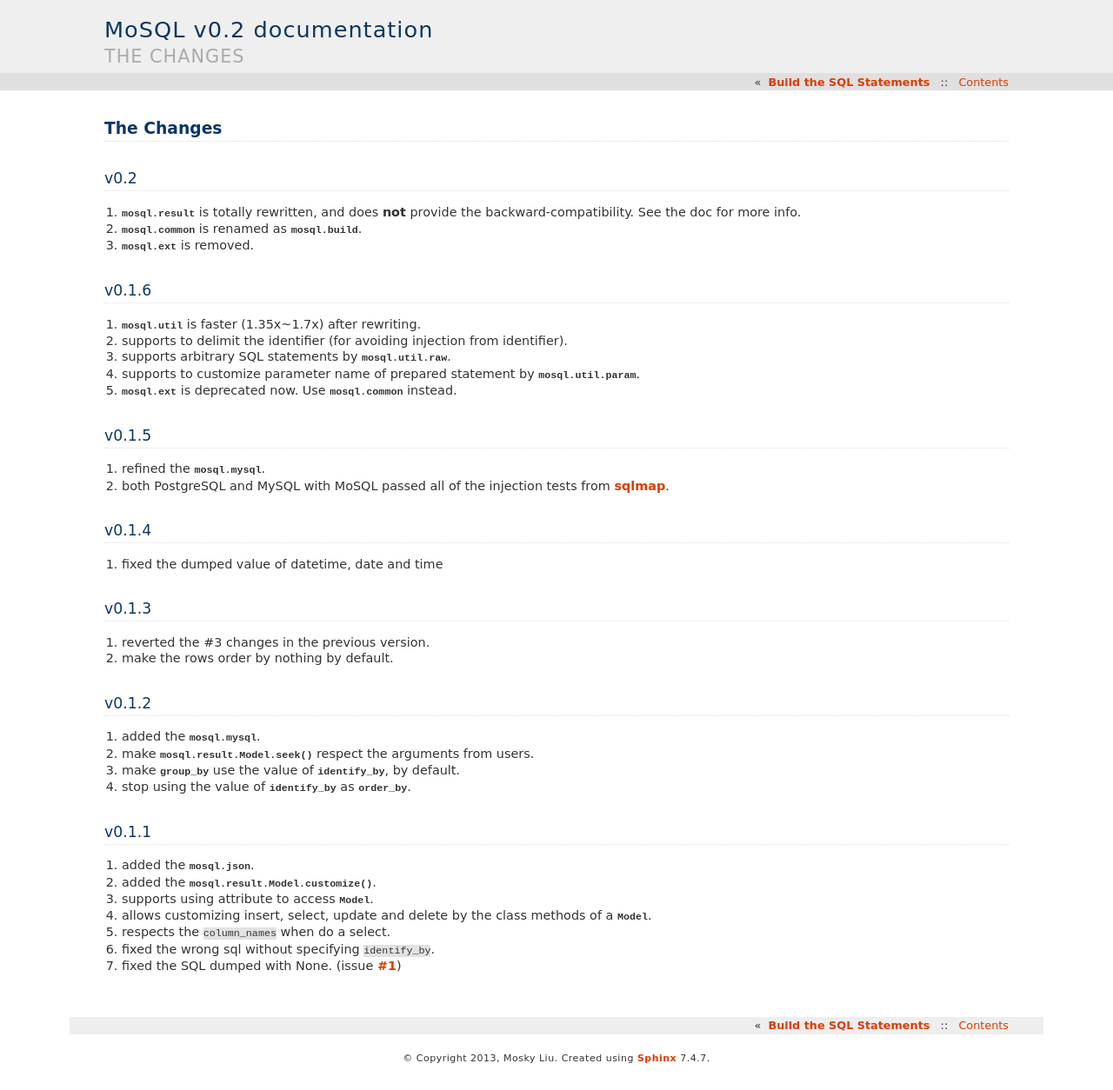
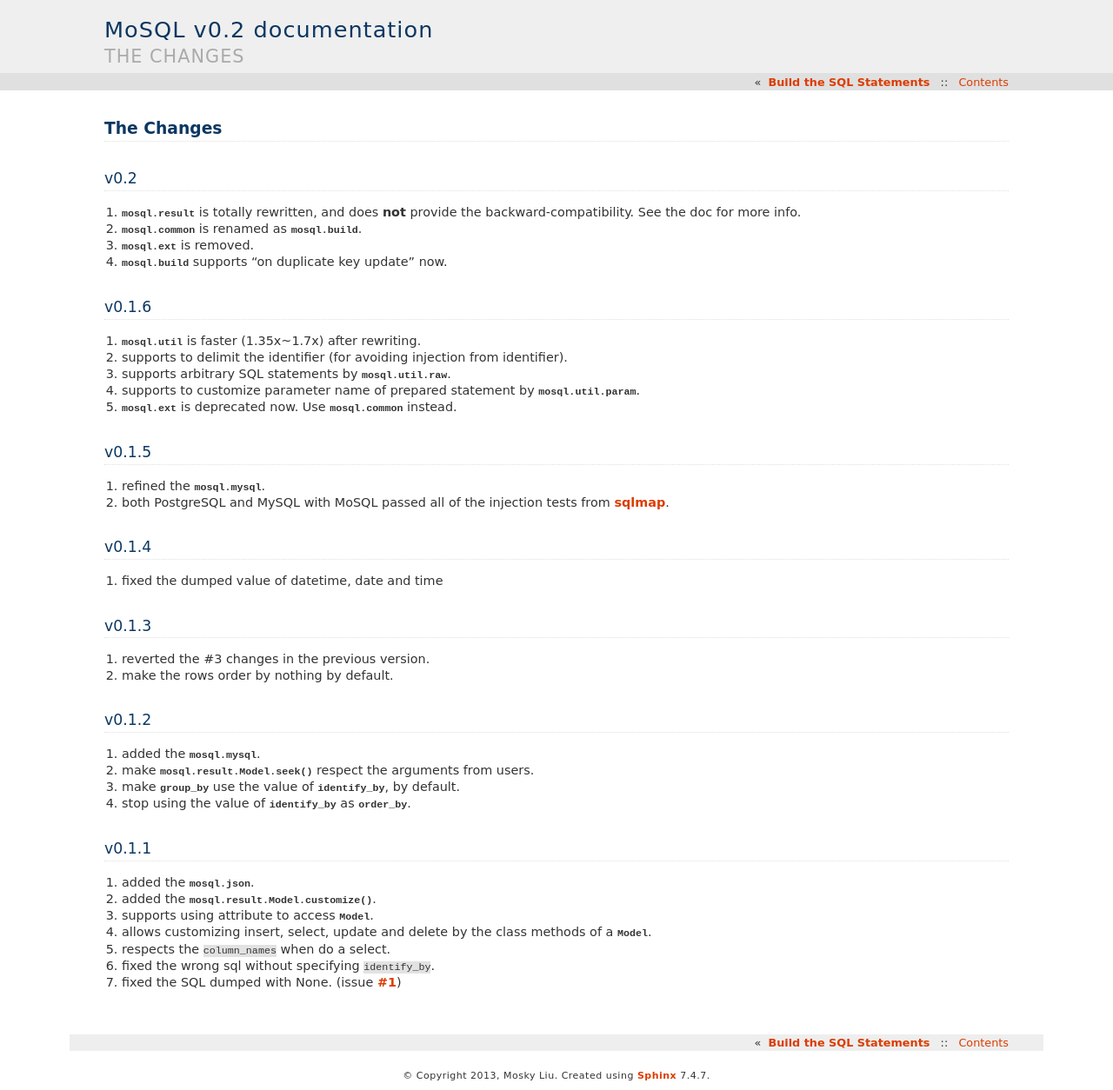
Before and after one commit to moskytw/mosql, a Sphinx documentation site: the page built from docs/changes.rst, in a window 1280 px wide. Shown: the whole page at 87% size. Built offline with Sphinx 7.4.7, drawn with Linux system fonts in a browser that asks for light colours.

Commit message:
updated changes

```diff
--- a/docs/changes.rst
+++ b/docs/changes.rst
@@ -9,6 +9,7 @@
    backward-compatibility. See the doc for more info.
 2. :mod:`mosql.common` is renamed as :mod:`mosql.build`.
 3. :mod:`mosql.ext` is removed.
+4. :mod:`mosql.build` supports "on duplicate key update" now.
 
 v0.1.6
 ------
```
